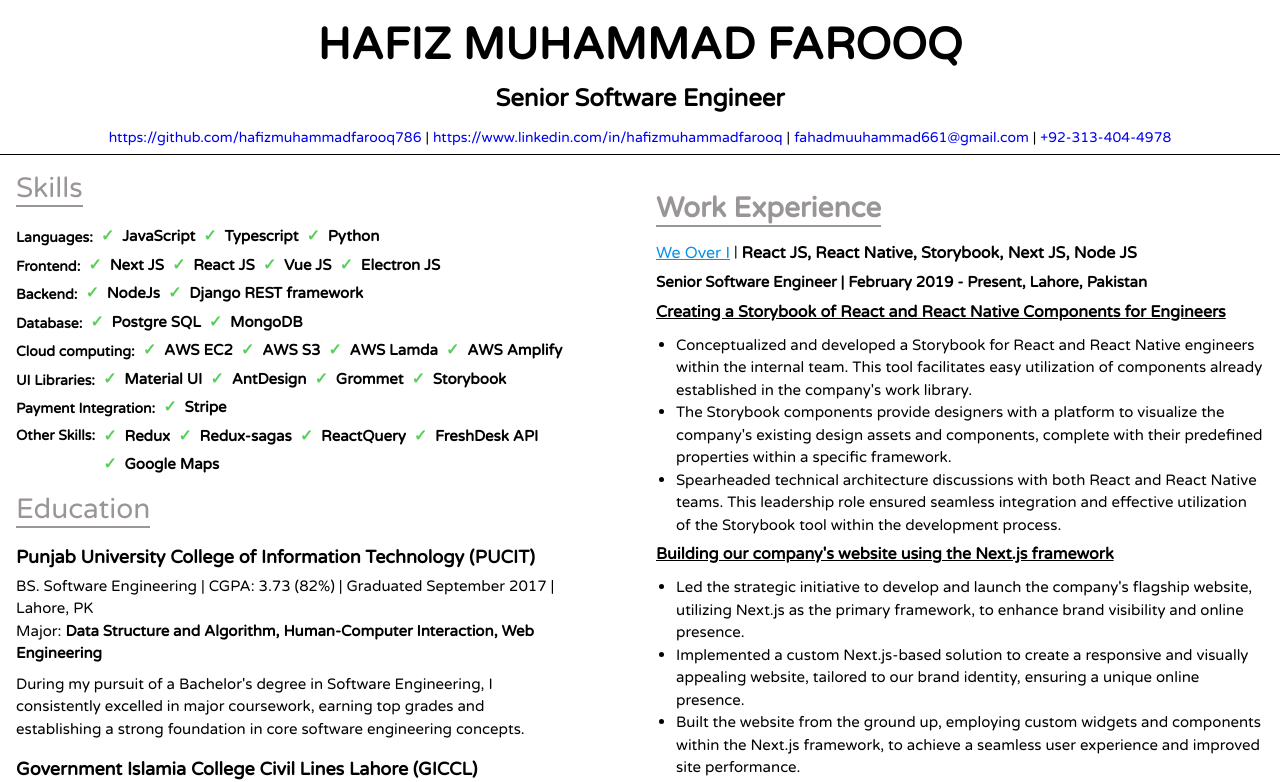
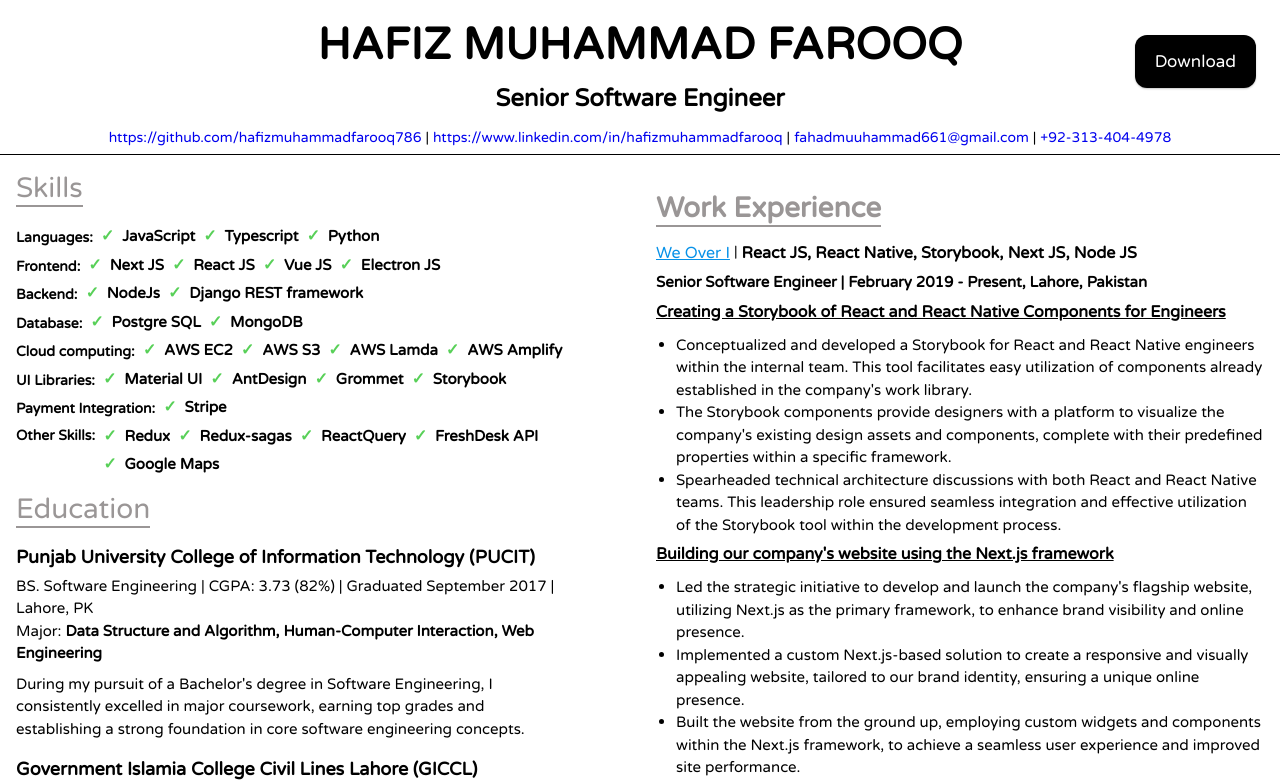
Before and after one commit to hafizmuhammadfarooq786/farooq-cv, a React (Create React App) app: page / in a window 1280 px wide. Shown: the top 782 px of the page. Built offline with nearby package versions, Linux system fonts and the light colour scheme.

Commit message:
added button shadow and download link

```diff
--- a/src/components/Home.jsx
+++ b/src/components/Home.jsx
@@ -7,7 +7,10 @@ import Skills from "./Skills";
 
 const Home = () => {
   return (
-    <main className="column align-center justify-center">
+    <main className="column align-center justify-center relative">
+      <a className="download_button" href="https://res.cloudinary.com/farooq-cloud-db/image/upload/v1694303695/muhammad-farooq-resume_yqbccc.pdf" rel="noopener noreferrer" target="_blank" >
+        <p className="detail">Download</p>
+      </a>
       <Header />
       <div className="row align-start justify-between padding-24">
         <div className="column">
--- a/src/index.css
+++ b/src/index.css
@@ -16,7 +16,7 @@ p {
   font-size: 14px;
 }
 
-a{
+a {
   text-decoration: none;
 }
 
@@ -32,6 +32,26 @@ img {
   backface-visibility: hidden;
   transform: translateZ(0);
   -webkit-font-smoothing: subpixel-antialiased;
+}
+
+.relative {
+  position: relative;
+}
+
+.download_button {
+  position: absolute;
+  top: 16px;
+  right: 24px;
+  background: #000000;
+  padding: 14px 20px;
+  border-radius: 12px;
+  cursor: pointer;
+  box-shadow: 0 1px 2px rgb(200, 200, 200);
+}
+
+.download_button .detail{
+  color: #FFFFFF;
+  font-size: 17px;
 }
 
 .row {
@@ -78,7 +98,7 @@ section {
 }
 
 
-.padding-24{
+.padding-24 {
   padding: 0px 16px;
 }
 
@@ -89,7 +109,7 @@ section {
   background-color: #000000;
 }
 
-.dot{
+.dot {
   height: 4px;
   min-height: 4px;
   width: 4px;
```
